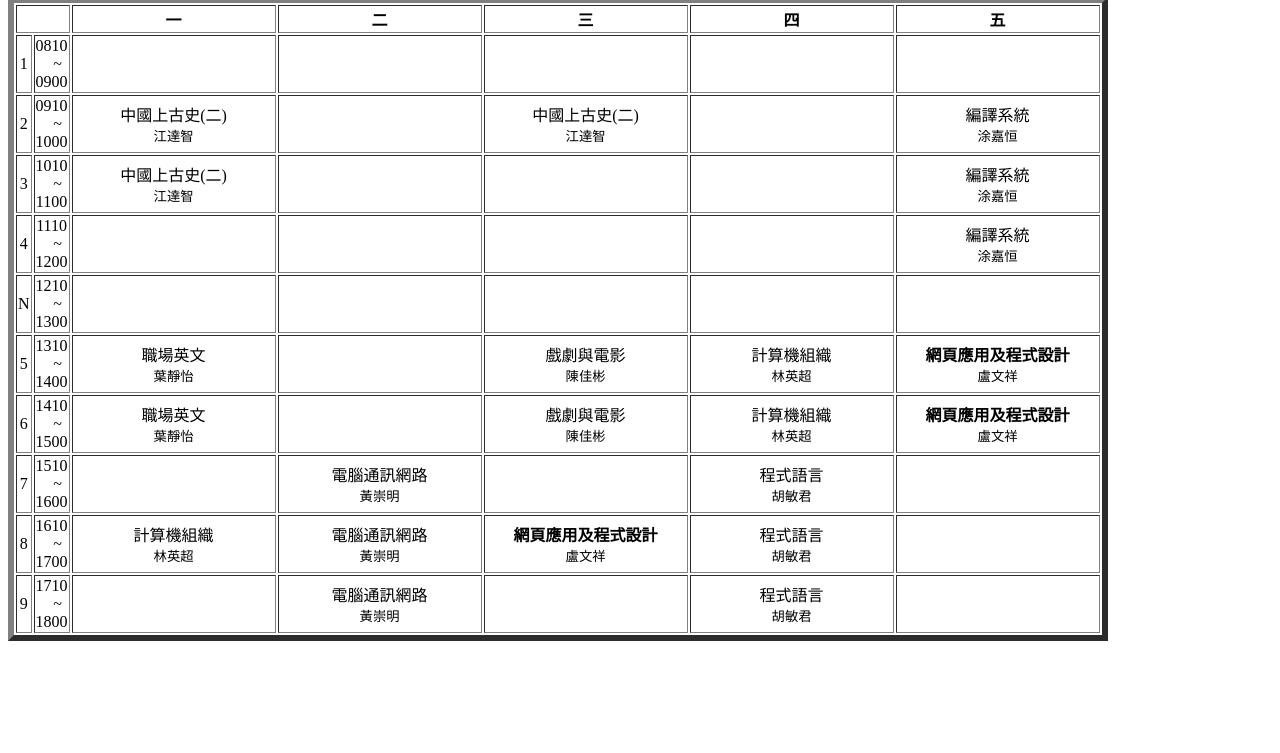
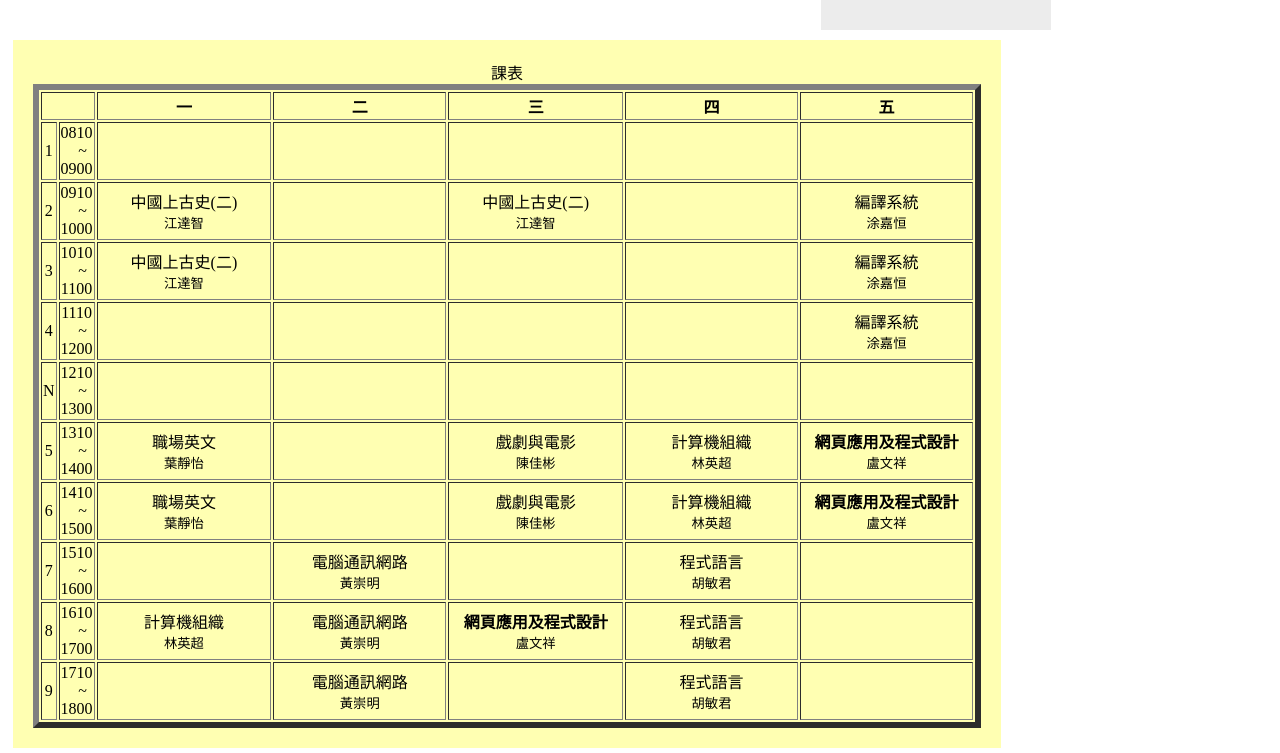
Before and after one commit to michaelliao0826/michaelliao0826.github.io, a plain HTML site: page index.html in a window 1280 px wide. Shown: the part 857-1610 px from the top of the page. Before the commit the page ends 1506 px from the top, so only its background shows below. Drawn offline with Linux system fonts and the light colour scheme.

Commit message:
fix css import

```diff
--- a/index.html
+++ b/index.html
@@ -3,8 +3,8 @@
 	<head>
 		<meta charset="utf-8">
 		<title>Michael's home</title>
-		<link type="text/css">
-		@import "myStyle.css"
+		<style type="text/css">
+		@import "myStyle.css";
 		<!-- <style type="text/css">
 		#info
 		{
@@ -43,8 +43,8 @@
 			margin: 5px;
 			float: left;
 			background-color:rgba(255,255,0,0.3)
-		}
-		</style> -->
+		}-->
+		</style>
 	</head>
 	<body>
 		<div id="info">
```
